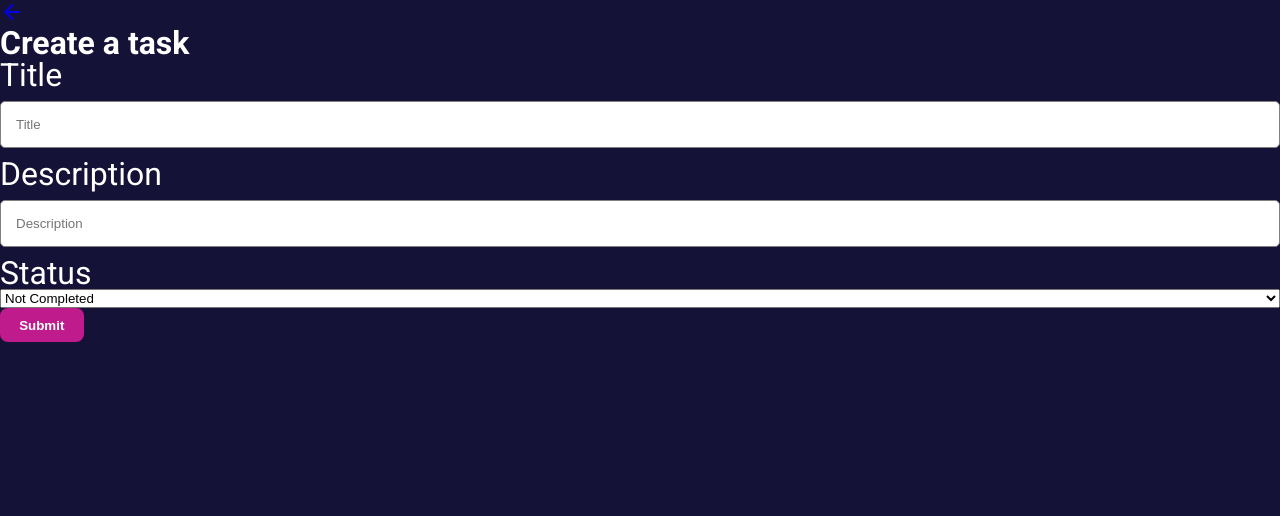
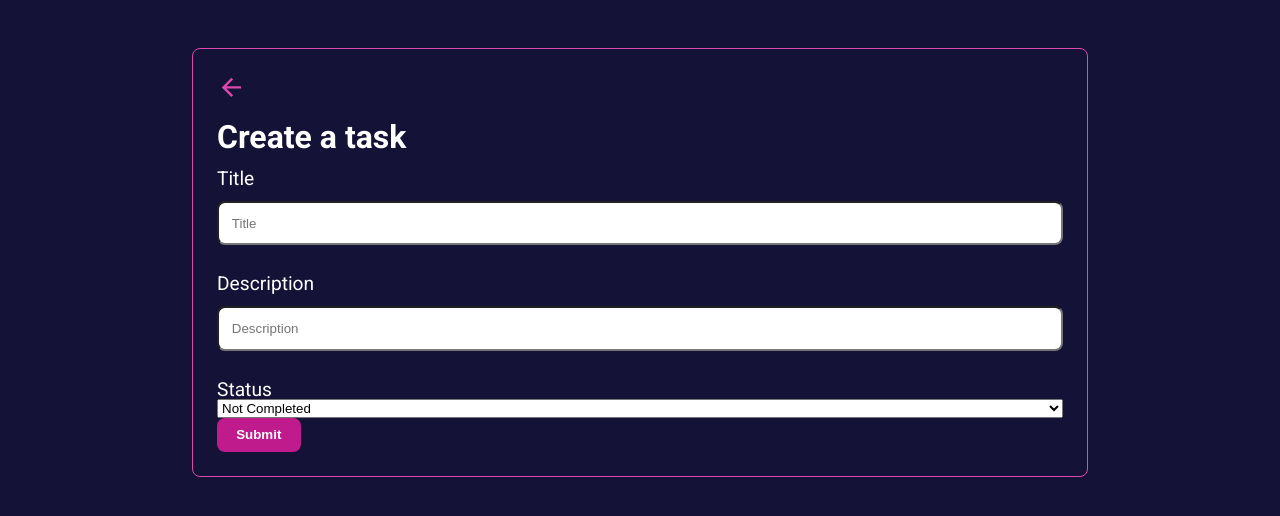
Before and after one commit to Manish2005/tasko-app, a React (Vite) app: page /create in a window 1280 px wide. Shown: the top 516 px of the page. Built offline with nearby package versions, Linux system fonts and the light colour scheme.

Commit message:
add global styles

```diff
--- a/data/db.json
+++ b/data/db.json
@@ -10,7 +10,7 @@
       "id": "1fc3rxe0",
       "title": "Go to the gym",
       "description": "Lorem ipsum dolor sit amet, consectetur adipiscing elit, sed do eiusmod tempor incididunt ut labore et dolore magna aliqua. Ut enim ad minim veniam, quis nostrud exercitation ullamco laboris nisi ut aliquip ex ea commodo consequat. Duis aute irure dolor in reprehenderit in voluptate velit esse cillum.",
-      "status": "not completed"
+      "status": "completed"
     },
     {
       "id": "9zcse31k",
--- a/src/components/FormInput/FormInput.jsx
+++ b/src/components/FormInput/FormInput.jsx
@@ -1,6 +1,5 @@
 import { useState } from "react";
 import PropTypes from "prop-types";
-import "./formInput.css";
 
 export default function FormInput({
   label,
@@ -27,7 +26,7 @@ export default function FormInput({
             // eslint-disable-next-line react/no-unknown-property
             focused={focused.toString()}
           />
-          <span>{errorMessage}</span>
+          <span className="form-error-message">{errorMessage}</span>
         </>
       )}
     </div>
--- a/src/components/FormInput/formInput.css
+++ /dev/null
@@ -1,30 +0,0 @@
-.form-input {
-  display: flex;
-  flex-direction: column;
-}
-
-label {
-  font-size: 2rem;
-}
-
-span {
-  font-size: 12px;
-  padding: 3px;
-  color: red;
-  display: none;
-}
-
-input {
-  padding: 15px;
-  margin: 10px 0px;
-  border-radius: 5px;
-  border: 1px solid gray;
-}
-
-input:invalid[focused="true"] {
-  border: 1px solid red;
-}
-
-input:invalid[focused="true"] ~ span {
-  display: block;
-}
--- a/src/components/Tasks/Tasks.jsx
+++ b/src/components/Tasks/Tasks.jsx
@@ -8,7 +8,6 @@ export default function Tasks() {
     isLoading,
     error,
   } = useFetch("http://localhost:3000/tasks");
-  console.log("tasks", tasks);
 
   return (
     <div className="container-list">
--- a/src/main.css
+++ b/src/main.css
@@ -10,7 +10,12 @@
   --light-pink: #da4aad;
   --white: #ffffff;
   --green: #249f43;
+  --red: #f43b53;
 }
+
+/*****************/
+/* GLOBAL STYLES */
+/*****************/
 
 * {
   padding: 0;
@@ -30,6 +35,53 @@ body {
   line-height: 1;
 }
 
+/****************/
+/* FORMS STYLES */
+/****************/
+
+.container-page-form {
+  display: flex;
+  justify-content: center;
+}
+
+.container-form {
+  width: 70%;
+  margin-top: 3rem;
+  padding: 1.5rem;
+  border: solid 1px var(--light-pink);
+  border-radius: 8px;
+}
+
+label {
+  font-size: 1.2rem;
+  margin-top: 1rem;
+}
+
+.form-error-message {
+  font-size: 0.75rem;
+  color: var(--red);
+  display: none;
+}
+
+.form-input {
+  display: flex;
+  flex-direction: column;
+}
+
+input {
+  padding: 0.8rem;
+  margin: 0.8rem 0;
+  border-radius: 8px;
+}
+
+input:invalid[focused="true"] {
+  border: 1px solid var(--red);
+}
+
+input:invalid[focused="true"] ~ span {
+  display: block;
+}
+
 /*******************************/
 /* GENERAL REUSABLE COMPONENTS */
 /*******************************/
@@ -45,3 +97,7 @@ body {
   color: var(--white);
   transition: all 0.3s;
 }
+
+.font-bold {
+  font-weight: 700;
+}
--- a/src/pages/TaskDetails/TaskDetails.jsx
+++ b/src/pages/TaskDetails/TaskDetails.jsx
@@ -1,6 +1,7 @@
 import { Link, useNavigate, useParams } from "react-router-dom";
 import { useFetch } from "../../hooks/useFetch";
 import ArrowBackIcon from "@mui/icons-material/ArrowBack";
+import "./taskDetails.css";
 
 export default function TaskDetails() {
   const navigate = useNavigate();
@@ -9,26 +10,45 @@ export default function TaskDetails() {
     `http://localhost:3000/tasks/${id}`
   );
 
+  const iconStyles = {
+    cursor: "pointer",
+    fontSize: "1.8rem",
+    color: "var(--light-pink)",
+    marginBottom: "1rem",
+  };
+
   return (
     <>
-      <Link to="/">
-        <ArrowBackIcon />
-      </Link>
+      <div className="container-page-details">
         {isLoading && <div>Loading...</div>}
         {error && <div>{error}</div>}
         {data && (
-        <div>
+          <div className="container-task-details">
+            <Link to="/">
+              <ArrowBackIcon sx={iconStyles} />
+            </Link>
             <h1>Task Details</h1>
-          <div>
-            <p>{data.title}</p>
-            <p>{data.description}</p>
-            <p>{data.status}</p>
-            <button onClick={() => navigate(`/edit/${id}`)} className="btn">
+            <div className="container-task-details-text">
+              <p>
+                <span className="font-bold">Title: </span> {data.title}
+              </p>
+              <p>
+                <span className="font-bold">Description: </span>
+                {data.description}
+              </p>
+              <p>
+                <span className="font-bold">Status: </span> {data.status}
+              </p>
+              <button
+                onClick={() => navigate(`/edit/${id}`)}
+                className="btn btn-edit"
+              >
                 Edit
               </button>
             </div>
           </div>
         )}
+      </div>
     </>
   );
 }
--- /dev/null
+++ b/src/pages/TaskDetails/taskDetails.css
@@ -0,0 +1,20 @@
+.container-page-details {
+  display: flex;
+  justify-content: center;
+}
+
+.container-task-details {
+  width: 70%;
+  margin-top: 3rem;
+  padding: 1.5rem;
+  border: solid 1px var(--light-pink);
+  border-radius: 8px;
+}
+
+.container-task-details-text p {
+  margin: 1rem 0;
+}
+
+.btn-edit:hover {
+  background-color: var(--light-pink);
+}
--- a/src/pages/TaskEditForm/TaskEditForm.jsx
+++ b/src/pages/TaskEditForm/TaskEditForm.jsx
@@ -56,10 +56,17 @@ export default function TaskEditForm() {
     setValues({ ...values, [e.target.name]: e.target.value });
   };
 
+  const iconStyles = {
+    cursor: "pointer",
+    fontSize: "1.8rem",
+    color: "var(--light-pink)",
+    marginBottom: "1rem",
+  };
+
   return (
     <>
       <Link to={`/task/${id}`}>
-        <ArrowBackIcon />
+        <ArrowBackIcon sx={iconStyles} />
       </Link>
       <div>
         <form onSubmit={handleEdit}>
--- a/src/pages/TaskEditForm/formInputs.js
+++ b/src/pages/TaskEditForm/formInputs.js
@@ -5,7 +5,7 @@ export const formInputs = [
     type: "text",
     placeholder: "Title",
     label: "Title",
-    errorMessage: "The title must be 3-50 characters long",
+    errorMessage: "Please enter 3-50 characters",
     pattern: "^.{3,50}$",
     required: true,
   },
--- a/src/pages/TaskForm/TaskForm.jsx
+++ b/src/pages/TaskForm/TaskForm.jsx
@@ -44,12 +44,19 @@ export default function TaskForm() {
     setValues({ ...values, [e.target.name]: e.target.value });
   };
 
+  const iconStyles = {
+    cursor: "pointer",
+    fontSize: "1.8rem",
+    color: "var(--light-pink)",
+    marginBottom: "1rem",
+  };
+
   return (
-    <>
-      <Link to="/">
-        <ArrowBackIcon />
-      </Link>
-      <div>
+    <div className="container-page-form">
+      <div className="container-form">
+        <Link to="/">
+          <ArrowBackIcon sx={iconStyles} />
+        </Link>
         <form onSubmit={handleSubmit}>
           <h1>Create a task</h1>
           {formInputs.map((input) => (
@@ -63,6 +70,6 @@ export default function TaskForm() {
           <button className="btn">Submit</button>
         </form>
       </div>
-    </>
+    </div>
   );
 }
--- a/src/pages/TaskForm/formInputs.js
+++ b/src/pages/TaskForm/formInputs.js
@@ -5,7 +5,7 @@ export const formInputs = [
     type: "text",
     placeholder: "Title",
     label: "Title",
-    errorMessage: "The title must be 3-50 characters long",
+    errorMessage: "Please enter 3-50 characters",
     pattern: "^.{3,50}$",
     required: true,
   },
```
Lines whose indentation alone changed are shown as unchanged.
